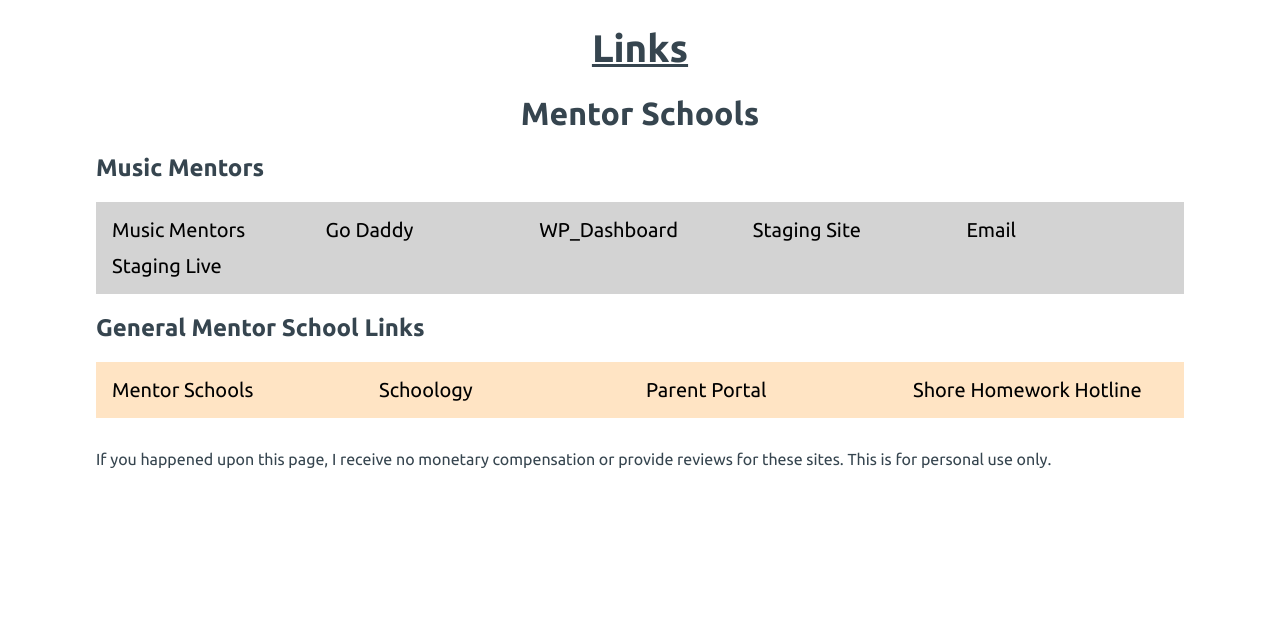
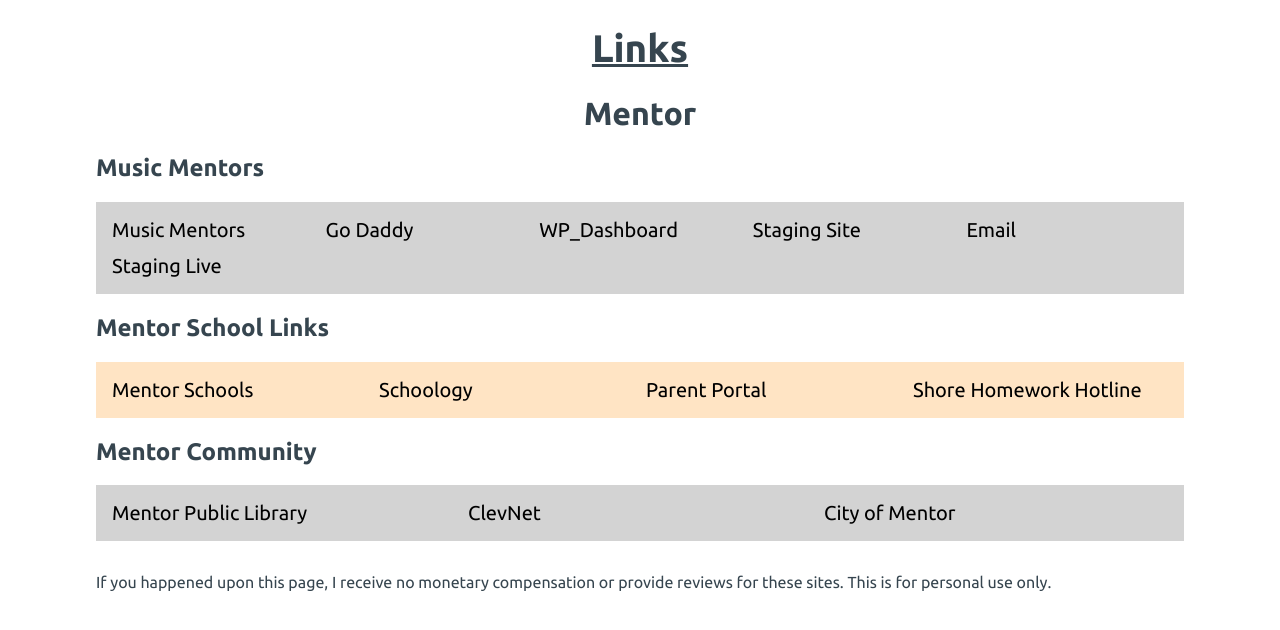
Before and after one commit to dbingtech/Links, a plain HTML site: page mentor.html in a window 1280 px wide. Drawn offline with Linux system fonts and the light colour scheme.

Commit message:
Updates to Mentor.html

```diff
--- a/musicmentors.html
+++ b/mentor.html
@@ -13,7 +13,7 @@
   </head>
   <body>
       <header-component></header-component>
-    <h1>Mentor Schools</h1>
+    <h1>Mentor</h1>
     <h2>Music Mentors</h2>
     <div class="container">
       <div>
@@ -38,7 +38,7 @@
         <a href="https://s6q.029.myftpupload.com/">Staging Live</a>
       </div>
     </div>
-    <h2>General Mentor School Links</h2>
+    <h2>Mentor School Links</h2>
     <div class="container">
       <div>
         <a href="https://www.mentorschools.net/">Mentor Schools</a>
@@ -59,6 +59,21 @@
         >
       </div>
     </div>
+    <h2>Mentor Community</h2>
+    <div class="container">
+      <div>
+        <a href="https://mentorpl.org/">Mentor Public Library</a>
+      </div>
+      <div>
+        <a href="https://www.clevnet.org/">ClevNet</a>
+      </div>
+      <div>
+        <a
+          href="https://cityofmentor.com/"
+          >City of Mentor</a
+        >
+      </div>
+    </div>
     <footer>
       <p>
         If you happened upon this page, I receive no monetary compensation or
```
Also changed, not shown: index.html (+1 -1 lines).
